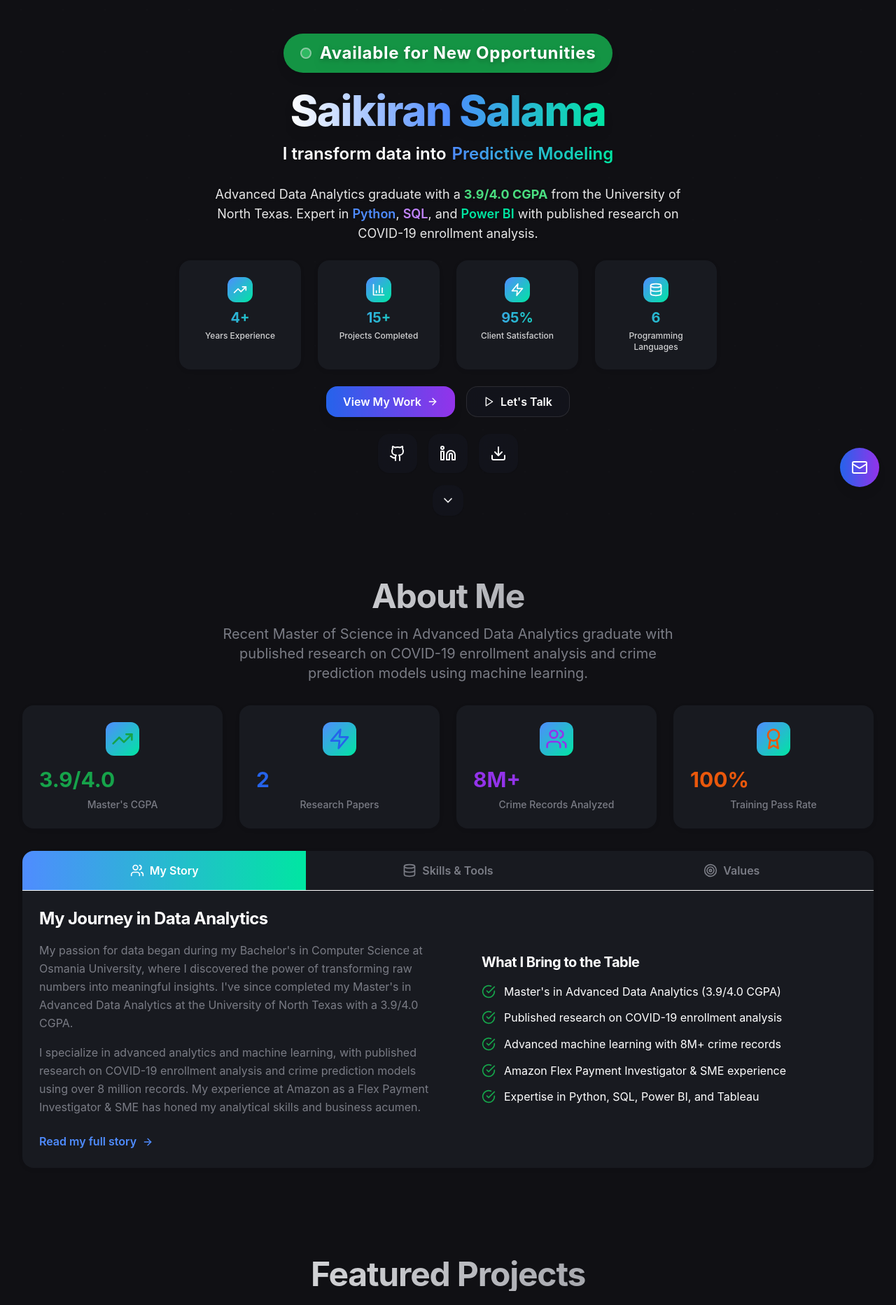
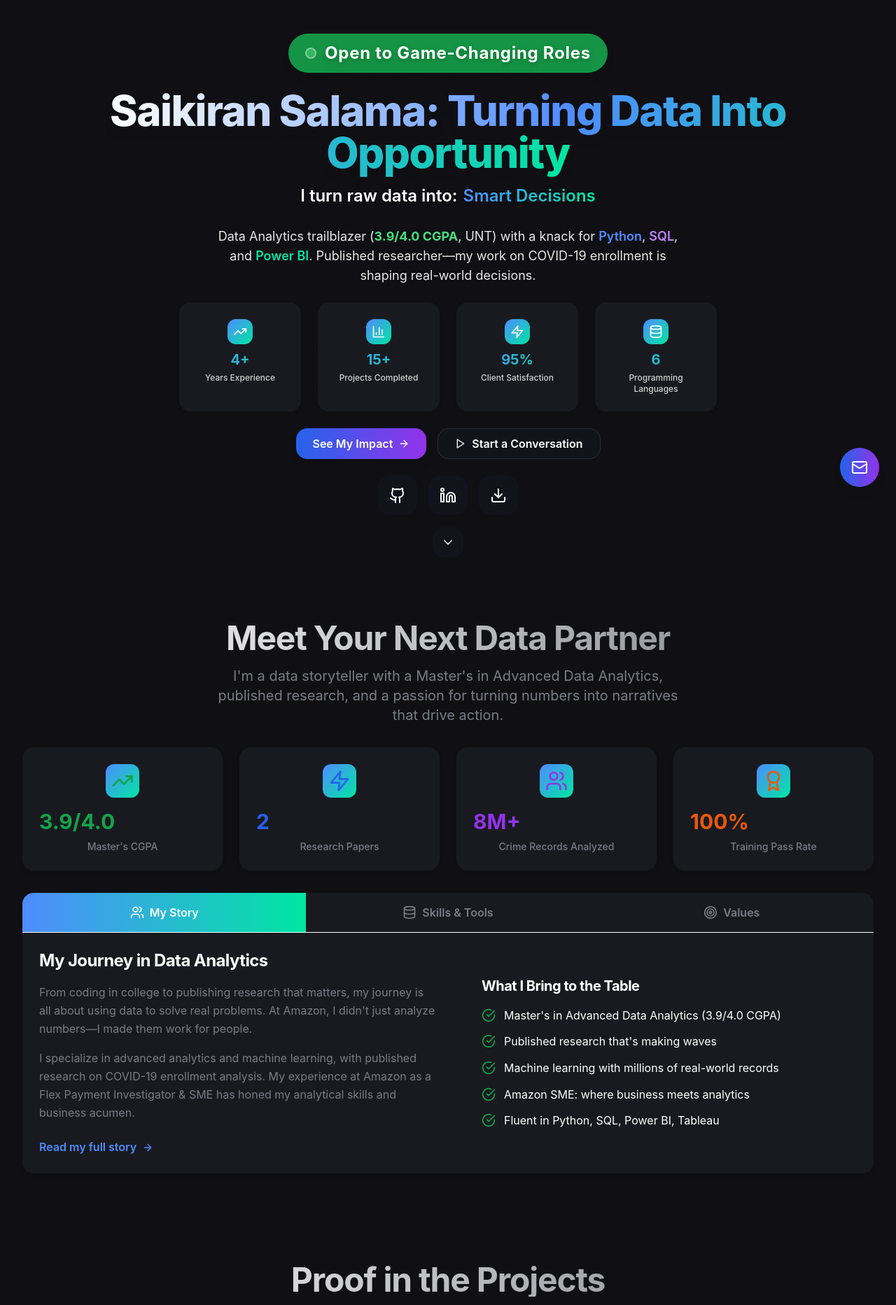
Before and after one commit to saikiransalama/portfolio, a React (Vite) app: page / in a window 1280 px wide. Shown: the part 80-1945 px from the top of the page at 70% size. Built offline with nearby package versions, Linux system fonts and the light colour scheme.

Commit message:
Punchy copywriting and modern font: update all main sections and typography to use Poppins/Inter and more engaging text

```diff
--- a/src/components/About.tsx
+++ b/src/components/About.tsx
@@ -30,10 +30,10 @@ const About = () => {
       {/* Section Header */}
       <div className="text-center mb-6 md:mb-8">
         <h2 className="text-3xl md:text-5xl font-bold mb-2 md:mb-4 bg-gradient-to-r from-[var(--color-foreground)] to-[var(--color-muted)] bg-clip-text text-transparent">
-          About Me
+          Meet Your Next Data Partner
         </h2>
         <p className="text-base md:text-xl text-[var(--color-muted)] max-w-2xl mx-auto leading-relaxed">
-          Recent Master of Science in Advanced Data Analytics graduate with published research on COVID-19 enrollment analysis and crime prediction models using machine learning.
+          I'm a data storyteller with a Master's in Advanced Data Analytics, published research, and a passion for turning numbers into narratives that drive action.
         </p>
       </div>
       {/* Achievement Stats */}
@@ -86,10 +86,10 @@ const About = () => {
                 <div>
                   <h3 className="text-2xl font-bold mb-4 text-[var(--color-foreground)]">My Journey in Data Analytics</h3>
                   <p className="text-[var(--color-muted)] mb-4 leading-relaxed">
-                    My passion for data began during my Bachelor's in Computer Science at Osmania University, where I discovered the power of transforming raw numbers into meaningful insights. I've since completed my Master's in Advanced Data Analytics at the University of North Texas with a 3.9/4.0 CGPA.
+                    From coding in college to publishing research that matters, my journey is all about using data to solve real problems. At Amazon, I didn't just analyze numbers—I made them work for people.
                   </p>
                   <p className="text-[var(--color-muted)] mb-6 leading-relaxed">
-                    I specialize in advanced analytics and machine learning, with published research on COVID-19 enrollment analysis and crime prediction models using over 8 million records. My experience at Amazon as a Flex Payment Investigator & SME has honed my analytical skills and business acumen.
+                    I specialize in advanced analytics and machine learning, with published research on COVID-19 enrollment analysis. My experience at Amazon as a Flex Payment Investigator & SME has honed my analytical skills and business acumen.
                   </p>
                   <div className="flex items-center text-[var(--color-accent)] font-semibold group cursor-pointer">
                     <span>Read my full story</span>
@@ -101,10 +101,10 @@ const About = () => {
                   <ul className="space-y-3">
                     {[
                       "Master's in Advanced Data Analytics (3.9/4.0 CGPA)",
-                      "Published research on COVID-19 enrollment analysis",
-                      "Advanced machine learning with 8M+ crime records",
-                      "Amazon Flex Payment Investigator & SME experience",
-                      "Expertise in Python, SQL, Power BI, and Tableau"
+                      "Published research that's making waves",
+                      "Machine learning with millions of real-world records",
+                      "Amazon SME: where business meets analytics",
+                      "Fluent in Python, SQL, Power BI, Tableau"
                     ].map((item, index) => (
                       <li key={index} className="flex items-start">
                         <CheckCircle className="h-5 w-5 text-green-600 mr-3 mt-0.5 flex-shrink-0" />
--- a/src/components/Contact.tsx
+++ b/src/components/Contact.tsx
@@ -113,10 +113,10 @@ const Contact = () => {
       {/* Section Header */}
       <div className="text-center mb-6 md:mb-8">
         <h2 className="text-3xl md:text-5xl font-bold mb-2 md:mb-4 bg-gradient-to-r from-[var(--color-foreground)] to-[var(--color-muted)] bg-clip-text text-transparent">
-          Let's Work Together
+          Ready to Collaborate?
         </h2>
         <p className="text-base md:text-xl text-[var(--color-muted)] max-w-2xl mx-auto leading-relaxed">
-          I'm always excited to discuss research opportunities, collaborate on data analysis projects, or connect with fellow analytics professionals.
+          Let's team up to turn your data into your next big advantage. Reach out—let's make something amazing happen.
         </p>
       </div>
 
--- a/src/components/Footer.tsx
+++ b/src/components/Footer.tsx
@@ -40,7 +40,7 @@ const Footer = () => {
               <p className="text-[var(--color-accent)] font-semibold text-sm md:text-base">Data Analytics Graduate & Research Professional</p>
             </div>
             <p className="text-[var(--color-muted)] mb-3 md:mb-6 leading-relaxed text-xs md:text-base" style={{ color: 'var(--color-foreground, #334155)' }}>
-              Recent Master's graduate in Advanced Data Analytics with published research and expertise in machine learning. Specialized in statistical analysis, predictive modeling, and data visualization.
+              Data isn't just my job—it's my passion. Let's unlock insights and create impact together.
             </p>
             <div className="flex space-x-2 md:space-x-4">
               {socialLinks.map((social) => (
--- a/src/components/Hero.tsx
+++ b/src/components/Hero.tsx
@@ -55,28 +55,28 @@ const Hero = () => {
           <div className="flex justify-center mb-6 animate-fade-in">
             <div className="flex items-center px-6 py-3 bg-green-600/90 rounded-full shadow-lg text-white text-lg md:text-2xl font-bold tracking-wide" style={{letterSpacing: '0.03em'}}>
               <span className="w-4 h-4 bg-green-400 rounded-full mr-3 animate-pulse border-2 border-white shadow" />
-              <span className="drop-shadow-lg" style={{textShadow: '0 2px 8px rgba(0,0,0,0.15)'}}>Available for New Opportunities</span>
+              <span className="drop-shadow-lg" style={{textShadow: '0 2px 8px rgba(0,0,0,0.15)'}}>Open to Game-Changing Roles</span>
             </div>
           </div>
 
           {/* Main Headline */}
           <h1 className="text-4xl md:text-6xl font-extrabold mb-3 leading-tight text-white drop-shadow-lg">
             <span className="bg-gradient-to-r from-white via-[var(--color-accent)] to-[var(--color-accent2)] bg-clip-text text-transparent">
-              Saikiran Salama
+              Saikiran Salama: Turning Data Into Opportunity
             </span>
           </h1>
 
           {/* Animated Subtitle */}
           <div className="text-xl md:text-2xl font-semibold mb-6 h-10 flex items-center justify-center text-white drop-shadow">
-            <span className="mr-2">I transform data into</span>
+            <span className="mr-2">I turn raw data into:</span>
             <span className="bg-gradient-to-r from-[var(--color-accent)] to-[var(--color-accent2)] bg-clip-text text-transparent min-w-[180px]">
-              {texts[currentText]}
+              {['Breakthrough Insights','Business Wins','Predictive Power','Smart Decisions'][currentText]}
             </span>
           </div>
 
           {/* Description */}
           <p className="text-base md:text-lg text-white/90 mb-6 max-w-2xl mx-auto leading-relaxed drop-shadow">
-            Advanced Data Analytics graduate with a <span className="font-bold text-green-400">3.9/4.0 CGPA</span> from the University of North Texas. Expert in <span className="font-semibold text-[var(--color-accent)]">Python</span>, <span className="font-semibold text-purple-400">SQL</span>, and <span className="font-semibold text-[var(--color-accent2)]">Power BI</span> with published research on COVID-19 enrollment analysis.
+            Data Analytics trailblazer (<span className="font-bold text-green-400">3.9/4.0 CGPA</span>, UNT) with a knack for <span className="font-semibold text-[var(--color-accent)]">Python</span>, <span className="font-semibold text-purple-400">SQL</span>, and <span className="font-semibold text-[var(--color-accent2)]">Power BI</span>. Published researcher—my work on COVID-19 enrollment is shaping real-world decisions.
           </p>
 
           {/* Stats Grid */}
@@ -104,7 +104,7 @@ const Hero = () => {
               href="#projects"
               className="group bg-gradient-to-r from-blue-600 to-purple-600 text-white px-6 py-2 rounded-2xl font-semibold shadow-lg hover:shadow-xl transform hover:-translate-y-1 transition-all duration-300 flex items-center text-base min-h-[44px]"
             >
-              View My Work
+              See My Impact
               <ArrowRight className="ml-2 h-4 w-4 group-hover:translate-x-1 transition-transform" />
             </a>
             <a
@@ -112,7 +112,7 @@ const Hero = () => {
               className="group bg-[rgba(20,22,30,0.7)] backdrop-blur-md text-white px-6 py-2 rounded-2xl font-semibold border border-white/10 hover:border-blue-600 hover:text-blue-400 hover:bg-blue-900/60 transition-all duration-300 flex items-center text-base min-h-[44px]"
             >
               <Play className="mr-2 h-4 w-4 group-hover:scale-110 transition-transform" />
-              Let's Talk
+              Start a Conversation
             </a>
           </div>
 
--- a/src/components/Projects.tsx
+++ b/src/components/Projects.tsx
@@ -83,10 +83,10 @@ const Projects = () => {
       {/* Section Header */}
       <div className="text-center mb-6 md:mb-8">
         <h2 className="text-3xl md:text-5xl font-bold mb-2 md:mb-4 bg-gradient-to-r from-[var(--color-foreground)] to-[var(--color-muted)] bg-clip-text text-transparent">
-          Featured Projects
+          Proof in the Projects
         </h2>
         <p className="text-base md:text-xl text-[var(--color-muted)] max-w-2xl mx-auto leading-relaxed">
-          Academic research projects and data analysis work showcasing advanced analytics skills and published research contributions.
+          See how I've turned complex data into real-world results—each project is a story of impact.
         </p>
       </div>
       {/* Category Filter */}
--- a/src/components/Resume.tsx
+++ b/src/components/Resume.tsx
@@ -128,10 +128,10 @@ const Resume = () => {
       {/* Section Header */}
       <div className="text-center mb-6 md:mb-8">
         <h2 className="text-3xl md:text-5xl font-bold mb-2 md:mb-4 bg-gradient-to-r from-[var(--color-foreground)] to-[var(--color-muted)] bg-clip-text text-transparent">
-          Resume & Experience
+          Experience That Delivers Results
         </h2>
         <p className="text-base md:text-xl text-[var(--color-muted)] max-w-2xl mx-auto leading-relaxed">
-          Academic excellence with published research and professional experience in data analysis and customer service optimization.
+          From Amazon to academia, I've delivered results that matter—backed by data, driven by curiosity.
         </p>
       </div>
       {/* Quick Stats */}
@@ -383,11 +383,8 @@ const Resume = () => {
       <div className="text-center mt-16">
         <div className="bg-gradient-to-r from-blue-50 to-purple-50 rounded-3xl p-8">
           <h3 className="text-2xl font-bold text-gray-900 mb-4">
-            Want to see the full resume?
+            Get the full story—download my resume for a deep dive into my data-driven journey.
           </h3>
-          <p className="text-gray-600 mb-6 max-w-2xl mx-auto">
-            Download my complete resume with detailed project descriptions, technical skills, and professional references.
-          </p>
           <div className="flex flex-col sm:flex-row justify-center gap-4">
             <a
               href="#"
--- a/src/components/Skills.tsx
+++ b/src/components/Skills.tsx
@@ -102,10 +102,10 @@ const Skills = () => {
       {/* Section Header */}
       <div className="text-center mb-6 md:mb-8">
         <h2 className="text-3xl md:text-5xl font-bold mb-2 md:mb-4 bg-gradient-to-r from-[var(--color-foreground)] to-[var(--color-muted)] bg-clip-text text-transparent">
-          Technical Skills
+          My Data Superpowers
         </h2>
         <p className="text-base md:text-xl text-[var(--color-muted)] max-w-2xl mx-auto leading-relaxed">
-          A comprehensive toolkit of programming languages, tools, and methodologies that enable me to deliver impactful data solutions.
+          From code to cloud, I wield the tools that turn data into business breakthroughs.
         </p>
       </div>
       {/* Skills Overview Stats */}
@@ -244,7 +244,7 @@ const Skills = () => {
       <div className="text-center mt-16">
         <div className="card">
           <h3 className="text-2xl font-bold text-[var(--color-foreground)] mb-4">
-            Ready to leverage these skills for your project?
+            Let's put these skills to work—your next big win starts here.
           </h3>
           <p className="text-[var(--color-muted)] mb-6 max-w-2xl mx-auto">
             I'm always excited to take on new challenges and apply my technical expertise to solve complex business problems.
--- a/src/index.css
+++ b/src/index.css
@@ -30,7 +30,7 @@ html {
 
 body {
   @apply bg-white text-gray-900 transition-colors duration-300;
-  font-family: 'Inter', -apple-system, BlinkMacSystemFont, 'Segoe UI', 'Roboto', 'Oxygen',
+  font-family: 'Inter', 'Poppins', -apple-system, BlinkMacSystemFont, 'Segoe UI', 'Roboto', 'Oxygen',
     'Ubuntu', 'Cantarell', 'Fira Sans', 'Droid Sans', 'Helvetica Neue', sans-serif;
   -webkit-font-smoothing: antialiased;
   -moz-osx-font-smoothing: grayscale;
@@ -66,6 +66,8 @@ body {
 
 /* Typography */
 h1, h2, h3, h4, h5, h6 {
+  font-family: 'Poppins', 'Inter', -apple-system, BlinkMacSystemFont, 'Segoe UI', 'Roboto', 'Oxygen',
+    'Ubuntu', 'Cantarell', 'Fira Sans', 'Droid Sans', 'Helvetica Neue', sans-serif;
   font-weight: 700;
   line-height: 1.2;
   letter-spacing: -0.025em;
```
